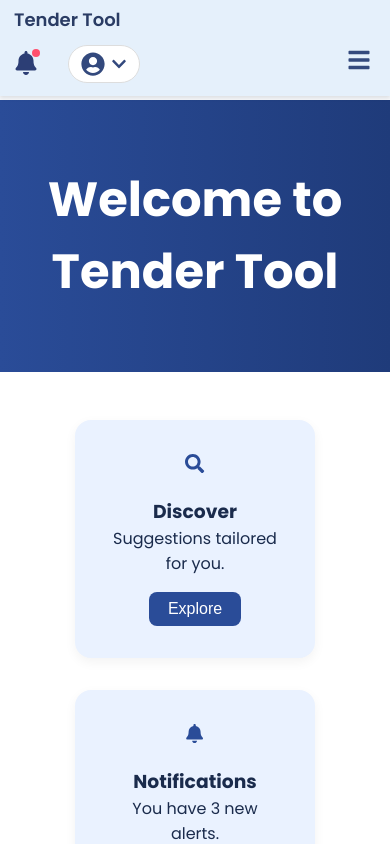
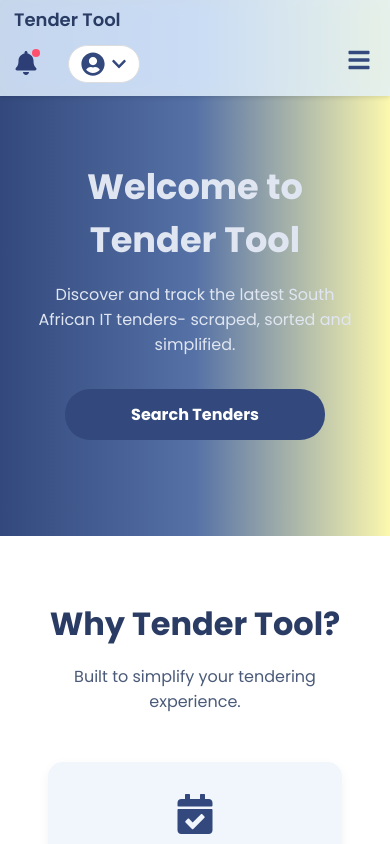
Before and after one commit to Bread-Corp/Tender-User-Interface, a React (Vite) app in the folder Tender-UserInterface/Tender-User-Interface-React/: page / in a window 390 px wide. Built offline with nearby package versions, Linux system fonts and the light colour scheme.

Commit message:
added a new "Home" page and renamed the previous one to "Dashboard" - users can only access the dashboard when they have signed in - adjusted responsiveness and light/dark values - buttons on home page have not been routed as of yet

```diff
--- a/Tender-UserInterface/Tender-User-Interface-React/src/Pages/About/About.css
+++ b/Tender-UserInterface/Tender-User-Interface-React/src/Pages/About/About.css
@@ -10,7 +10,7 @@ html, body {
 }
 
 .about-page {
-    font-family: var(--font-primary);
+    font-family: var(--font-family);
     color: var(--text-main);
     padding-top: 100px;
     padding-left: 2rem;
--- a/Tender-UserInterface/Tender-User-Interface-React/src/Pages/Home/App.jsx
+++ b/Tender-UserInterface/Tender-User-Interface-React/src/Pages/Home/App.jsx
@@ -4,6 +4,7 @@ import Navbar from "../../Components/Navbar/Navbar";
 import Home from "../Home/Home";
 import Login from "../Login/Login";
 import About from "../About/About";
+import Dashboard from "../Dashboard/Dashboard";
 import Discover from "../Discover/Discover";
 import Tracking from "../Tracking/Tracking";
 import Profile from "../Profile/Profile";
@@ -19,6 +20,7 @@ function App() {
                 <Route path="/discover" element={<Discover />} />
                 <Route path="/tracking" element={<Tracking />} />
                 <Route path="/profile" element={<Profile />} />
+                <Route path="/dashboard" element={<Dashboard />} />
             </Routes>
         </Router>
     );
--- a/Tender-UserInterface/Tender-User-Interface-React/src/Pages/Home/Home.css
+++ b/Tender-UserInterface/Tender-User-Interface-React/src/Pages/Home/Home.css
@@ -1,61 +1,216 @@
-.home-page {
-    padding-top: 100px;
-    background: #f5f7fa;
-    text-align: center;
-    min-height: 100vh;
+.home-container {
+    font-family: var(--font-family);
+    color: var(--home-heading);
+    background: var(--home-bg);
+    padding-top: 4rem;
 }
 
-.hero {
-    background: linear-gradient(to right, #2a4c98, #1f3b7a);
-    padding: 4rem 1rem;
-    color: white;
+.hero-home {
+    background: var(--home-bg);
+    text-align: center;
+    padding: 6rem 2rem;
+    box-shadow: var(--hero-shadow);
 }
 
-.hero-title {
+.hero-content-home h1 {
     font-size: 3rem;
+    margin-bottom: 1rem;
+    color: var(--home-heading);
+}
+
+.hero-content-home p {
+    font-size: 1.2rem;
+    color: var(--home-heading);
+    margin-bottom: 2rem;
+}
+
+.hero-buttons .btn-primary,
+.hero-buttons .btn-secondary {
+    padding: 0.8rem 1.5rem;
+    border: none;
+    border-radius: 25px;
+    margin: 0 0.5rem;
     font-weight: bold;
-    margin: 0;
+    cursor: pointer;
+    font-family: var(--font-family);
+}
+
+.btn-primary {
+    background-color: var(--button-bg);
+    color: var(--button-text);
+}
+
+    .btn-primary:hover {
+        background-color: var(--button-hover);
+    }
+
+.btn-secondary {
+    background-color: transparent;
+    border: 2px solid var(--button-text);
+    color: var(--button-text);
 }
 
 .features {
+    background-color: var(--card-bg);
+    text-align: center;
+    padding: 4rem 2rem;
+    color: var(--text-color);
+}
+
+    .features h2 {
+        font-size: 2rem;
+        margin-bottom: 1rem;
+        color: var(--heading-color);
+    }
+
+    .features .subtext {
+        font-size: 1rem;
+        color: var(--subtext-color);
+        margin-bottom: 3rem;
+    }
+
+.feature-icon {
+    color: var(--icon-color);
+    margin-bottom: 1.2rem;
+}
+
+.feature-cards {
     display: flex;
     flex-wrap: wrap;
     justify-content: center;
-    gap: 2rem;
-    padding: 3rem 1rem;
-    background: #fff;
+    gap: 3rem 4rem;
 }
 
-.home-card {
-    background: #eaf2ff;
-    border-radius: 1rem;
+.feature-card {
+    background-color: var(--tender-card-bg);
     padding: 2rem;
-    width: 240px;
-    box-shadow: 0 4px 12px rgba(0, 0, 0, 0.05);
+    border-radius: 15px;
+    width: 250px;
     text-align: center;
-    transition: transform 0.3s ease;
+    box-shadow: var(--card-shadow);
+    color: var(--text-color);
 }
 
-   .home-card:hover {
-    transform: translateY(-5px);
+    .feature-card img {
+        width: 40px;
+        margin-bottom: 1rem;
+        filter: brightness(0) saturate(100%) invert(20%) sepia(6%) saturate(1300%) hue-rotate(190deg) brightness(95%) contrast(90%);
+    }
+
+.cta-section {
+    background-color: var(--cta-bg);
+    color: var(--text-color);
+    text-align: center;
+    padding: 4rem 2rem;
 }
 
-.icon {
-    font-size: 2rem;
-    margin-bottom: 1rem;
-    color: #2a4c98;
+    .cta-section h2 {
+        font-size: 2rem;
+        margin-bottom: 1rem;
+        color: var(--heading-color);
+    }
+
+    .cta-section p {
+        font-size: 1.1rem;
+        margin-bottom: 2rem;
+        color: var(--subtext-color);
+    }
+
+.contact-section {
+    background-color: var(--card-bg);
+    padding: 4rem 2rem;
+    text-align: center;
+    color: var(--text-color);
 }
 
-.card-btn {
-    margin-top: 1rem;
-    padding: 0.5rem 1.2rem;
-    background: #2a4c98;
-    color: white;
-    border: none;
-    border-radius: 0.5rem;
-    cursor: pointer;
+    .contact-section h2 {
+        margin-bottom: 0.5rem;
+        color: var(--heading-color);
+    }
+
+    .contact-section p {
+        margin-bottom: 2rem;
+        color: var(--subtext-color);
+    }
+
+.contact-form {
+    display: flex;
+    flex-direction: column;
+    align-items: center;
+    gap: 1rem;
+    max-width: 500px;
+    margin: auto;
 }
 
-    .card-btn:hover {
-        background: #1f3b7a;
+    .contact-form input,
+    .contact-form textarea {
+        width: 100%;
+        padding: 1rem;
+        border: none;
+        border-radius: 10px;
+        font-size: 1rem;
+        background-color: var(--card-bg);
+        color: var(--text-color);
+        box-shadow: var(--card-shadow);
     }
+
+.input-icon-group {
+    position: relative;
+    width: 100%;
+    margin-bottom: 1rem;
+}
+
+    .input-icon-group input,
+    .input-icon-group textarea {
+        width: 100%;
+        padding-left: 2.5rem;
+        box-sizing: border-box;
+    }
+
+    .input-icon-group textarea {
+        padding-top: 1rem;
+        line-height: 1.5;
+    }
+
+    /* icon positioning for both input and textarea */
+    .input-icon-group .input-icon {
+        position: absolute;
+        left: 1rem;
+        top: 1.2rem; /* adjustments for textarea */
+        color: var(--icon-color, #666);
+        pointer-events: none;
+    }
+
+.footer {
+    background-color: var(--card-bg);
+    text-align: center;
+    padding: 1.5rem 1rem;
+    font-size: 0.9rem;
+    color: var(--subtext-color);
+}
+
+/* Responsive Tweaks */
+@media screen and (max-width: 768px) {
+    .feature-cards {
+        flex-direction: column;
+        align-items: center;
+    }
+
+    .hero-content-home h1 {
+        font-size: 2.2rem;
+    }
+
+    .hero-content-home p {
+        font-size: 1rem;
+    }
+
+    .btn-primary,
+    .btn-secondary {
+        margin: 0.5rem 0;
+        width: 80%;
+    }
+
+    .feature-card {
+        width: 90%;
+    }
+}
--- a/Tender-UserInterface/Tender-User-Interface-React/src/Pages/Home/Home.jsx
+++ b/Tender-UserInterface/Tender-User-Interface-React/src/Pages/Home/Home.jsx
@@ -1,60 +1,74 @@
 import React from 'react';
-import { FaSearch, FaBell, FaChartBar, FaGavel } from 'react-icons/fa';
-import { Link } from 'react-router-dom';
+import { FaCalendarCheck, FaSearch, FaRegBookmark, FaUser, FaEnvelope, FaCommentDots } from 'react-icons/fa';
+import { MdConnectWithoutContact } from 'react-icons/md';
 import './Home.css';
 
 const Home = () => {
     return (
-        <div className="home-page">
-            {/* Hero Section */}
-            <section className="hero">
-                <h1 className="hero-title">Welcome to Tender Tool</h1>
+        <div className="home-container">
+            <section className="hero-home">
+                <div className="hero-content-home">
+                    <h1>Welcome to Tender Tool</h1>
+                    <p>Discover and track the latest South African IT tenders- scraped, sorted and simplified.</p>
+                    <div className="hero-buttons">
+                        <button className="btn-primary">Search Tenders</button>
+                    </div>
+                </div>
             </section>
 
-            {/* Feature Cards */}
             <section className="features">
-                <FeatureCard
-                    icon={<FaSearch />}
-                    title="Discover"
-                    desc="Suggestions tailored for you."
-                    link="/discover"
-                    buttonText="Explore"
-                />
-                <FeatureCard
-                    icon={<FaBell />}
-                    title="Notifications"
-                    desc="You have 3 new alerts."
-                    link="/profile"
-                    buttonText="View Alerts"
-                />
-                <FeatureCard
-                    icon={<FaChartBar />}
-                    title="Analytics"
-                    desc="Your activity summary in a glance."
-                    link="/profile"
-                    buttonText="View Analytics"
-                />
-                <FeatureCard
-                    icon={<FaGavel />}
-                    title="Tracking"
-                    desc="Keep track of tenders you're interested in."
-                    link="/tracking"
-                    buttonText="View Tenders"
-                />
+                <h2>Why Tender Tool?</h2>
+                <p className="subtext">Built to simplify your tendering experience.</p>
+                <div className="feature-cards">
+                    <div className="feature-card">
+                        <FaCalendarCheck size={40} className="feature-icon" />
+                        <h3>Up-to-date</h3>
+                        <p>We scrape and deliver current IT tenders every day.</p>
+                    </div>
+                    <div className="feature-card">
+                        <FaSearch size={40} className="feature-icon" />
+                        <h3>Smart Search</h3>
+                        <p>Filter tenders by category, province and closing date.</p>
+                    </div>
+                    <div className="feature-card">
+                        <FaRegBookmark size={40} className="feature-icon" />
+                        <h3>Save & Track</h3>
+                        <p>Bookmark tenders and track your submissions.</p>
+                    </div>
+                </div>
             </section>
+
+            <section className="cta-section">
+                <h2>Ready to Get Started?</h2>
+                <p>Create your free account and streamline your tender search today.</p>
+                <button className="btn-primary">Create Account</button>
+            </section>
+
+            <section className="contact-section">
+                <h2>Let's Connect</h2>
+                <p>Questions or suggestions? We'd love to hear from you.</p>
+                <form className="contact-form">
+                    <div className="input-icon-group">
+                        <FaUser className="input-icon" />
+                        <input type="text" placeholder="Your Name" required />
+                    </div>
+                    <div className="input-icon-group">
+                        <FaEnvelope className="input-icon" />
+                        <input type="email" placeholder="Your Email" required />
+                    </div>
+                    <div className="input-icon-group">
+                        <FaCommentDots className="input-icon" />
+                        <textarea placeholder="Your Message" rows="4" required></textarea>
+                    </div>
+                    <button className="btn-primary" type="submit">Send Message</button>
+                </form>
+            </section>
+
+            <footer className="footer">
+                &copy; {new Date().getFullYear()} Tender Tool. All rights reserved.
+            </footer>
         </div>
     );
 };
 
-const FeatureCard = ({ icon, title, desc, link, buttonText }) => (
-    <div className="home-card">
-        <div className="icon">{icon}</div>
-        <h3>{title}</h3>
-        <p>{desc}</p>
-        <Link to={link}>
-            <button className="card-btn">{buttonText}</button>
-        </Link>
-    </div>
-);
-
 export default Home;
```
Also changed, not shown: Tender-UserInterface/Tender-User-Interface-React/src/Components/Navbar/Navbar.css (+55 -0 lines), Tender-UserInterface/Tender-User-Interface-React/src/Pages/Dashboard/Dashboard.css (added, +61 -0 lines), Tender-UserInterface/Tender-User-Interface-React/src/Pages/Dashboard/Dashboard.jsx (added, +60 -0 lines), Tender-UserInterface/Tender-User-Interface-React/src/index.css (+48 -9 lines).
